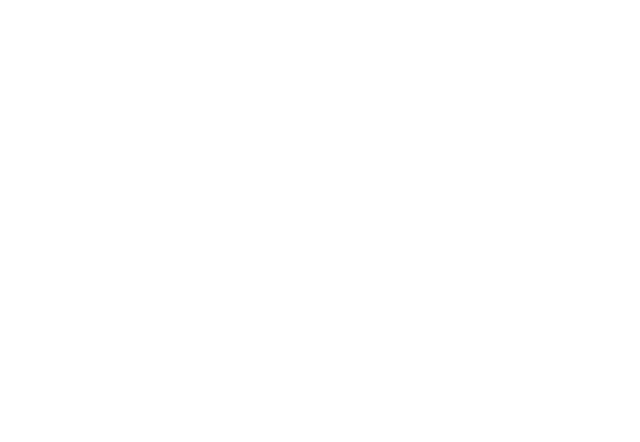
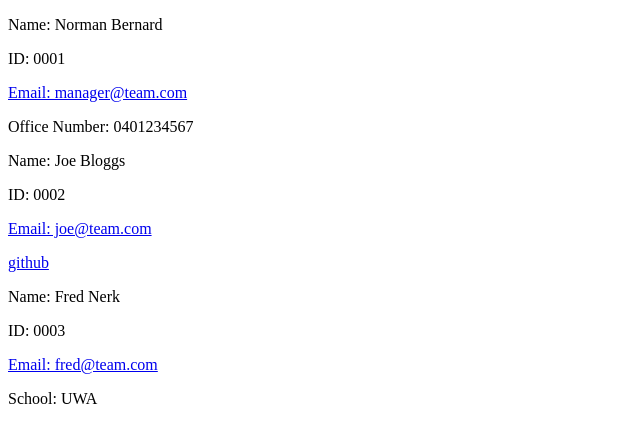
Before and after one commit to Normksb/team-profile-generator, a website: page dist/team.html in a window 1280 px wide. Shown: the whole page, without its empty margins (0-640 px from the left). Drawn offline with Linux system fonts and the light colour scheme.

Commit message:
added readme

```diff
--- a/dist/team.html
+++ b/dist/team.html
@@ -6,6 +6,34 @@
         <meta name="viewport" content="width=device-width, initial-scale=1.0">
         <title>Document</title>
     </head>
+    <body>
+
+
+      <div>
+      <p>Name: Norman Bernard</p>
+      <p>ID: 0001</p>
+      <p><a href="mailto:manager@team.com">Email: manager@team.com</a></p>
+      <p>Office Number: 0401234567</p>
+      </div>
+
+
+
+    <div>
+    <p>Name: Joe Bloggs</p>
+    <p>ID: 0002</p>
+    <p><a href="mailto:joe@team.com">Email: joe@team.com</a></p>
+    <p><a href="http://www.github.com/normksb" target="_blank">github</a></p>
+    </div>
+
+
+
+    <div>
+    <p>Name: Fred Nerk</p>
+    <p>ID: 0003</p>
+    <p><a href="mailto:fred@team.com">Email: fred@team.com</a></p>
+    <p>School: UWA</p>
+    </div>
+
 
     </body>
     </html>
```
Also changed, not shown: README.md (added), Screenshot.png (added).
